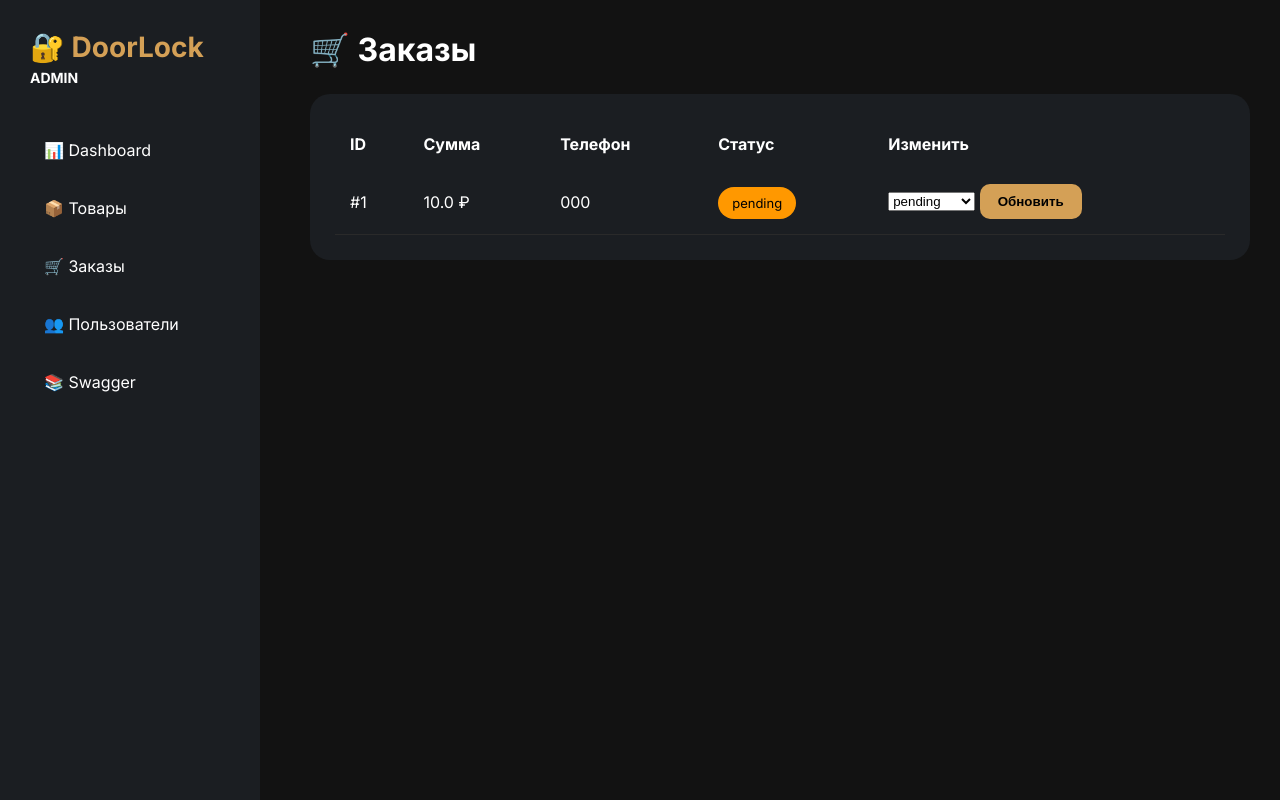
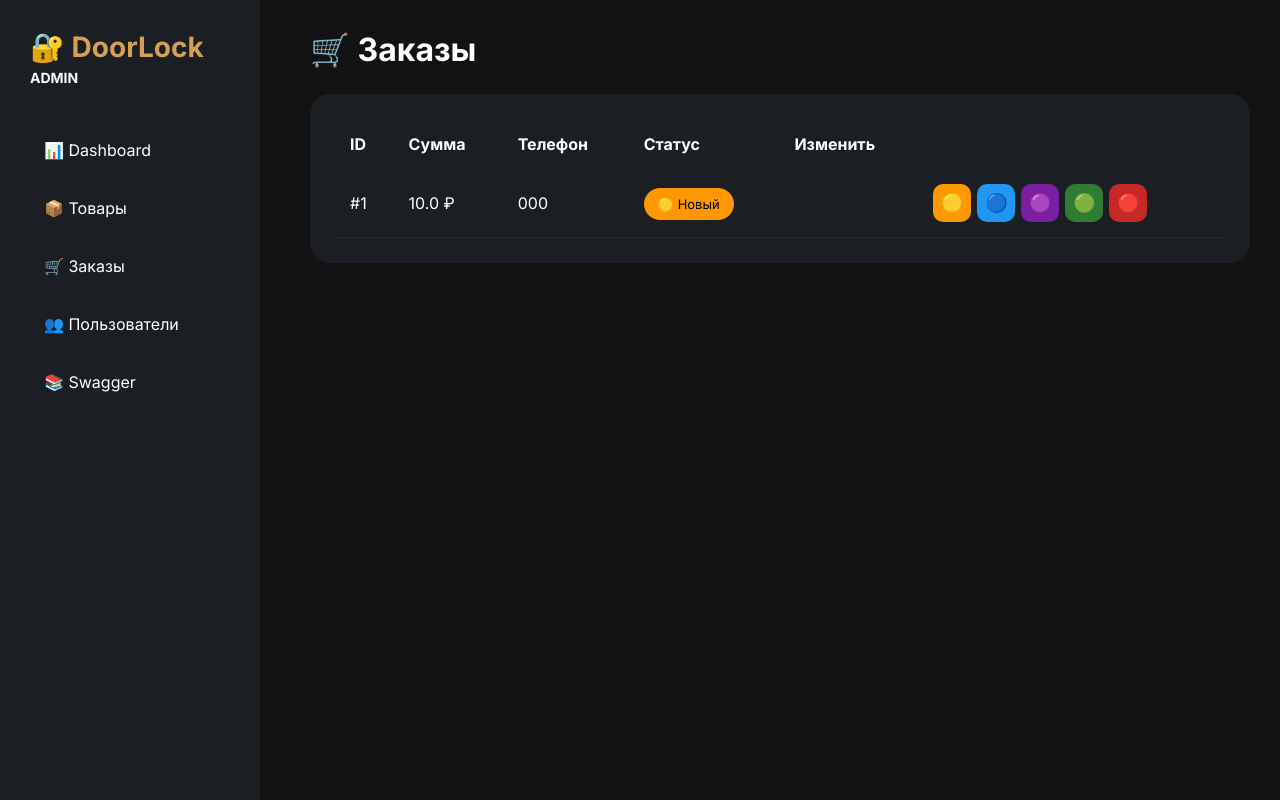
Before and after one commit to LKama/doorlock-shop, a FastAPI app: page /admin/orders in a window 1280 px wide. Run offline with FastAPI, Linux system fonts and the light colour scheme; tables that the repository leaves empty hold one stand-in row (values such as "Sample post").

Commit message:
Admin Panel Order Status

```diff
--- a/static/css/admin.css
+++ b/static/css/admin.css
@@ -263,3 +263,53 @@ body{
     background:#1B1E22;
     color:white;
 }
+
+.status-buttons{
+    display:flex;
+    gap:6px;
+    align-items:center;
+}
+
+.status-buttons form{
+    margin:0;
+}
+
+.status-btn{
+
+    width:38px;
+    height:38px;
+
+    border:none;
+
+    border-radius:10px;
+
+    cursor:pointer;
+
+    font-size:18px;
+
+    transition:.2s;
+}
+
+.status-btn:hover{
+    transform:scale(1.15);
+}
+
+.pending-btn{
+    background:#ff9800;
+}
+
+.processing-btn{
+    background:#2196f3;
+}
+
+.shipped-btn{
+    background:#7b1fa2;
+}
+
+.delivered-btn{
+    background:#2e7d32;
+}
+
+.cancelled-btn{
+    background:#c62828;
+}
--- a/templates/admin/orders.html
+++ b/templates/admin/orders.html
@@ -36,50 +36,147 @@
 
 <td>
 
-<span class="status {{ order.status }}">
-{{ order.status }}
+{% if order.status == "pending" %}
+<span class="status pending">
+🟡 Новый
 </span>
+{% endif %}
+
+{% if order.status == "processing" %}
+<span class="status processing">
+🔵 В обработке
+</span>
+{% endif %}
+
+{% if order.status == "shipped" %}
+<span class="status shipped">
+🟣 Отправлен
+</span>
+{% endif %}
+
+{% if order.status == "delivered" %}
+<span class="status delivered">
+🟢 Доставлен
+</span>
+{% endif %}
+
+{% if order.status == "cancelled" %}
+<span class="status cancelled">
+🔴 Отменён
+</span>
+{% endif %}
 
 </td>
 
 <td>
+
+<td>
+
+<div class="status-buttons">
 
 <form
 action="/admin/orders/{{ order.id }}/status"
 method="post"
 >
 
-<select name="status">
-
-<option value="pending">
-pending
-</option>
-
-<option value="processing">
-processing
-</option>
-
-<option value="shipped">
-shipped
-</option>
-
-<option value="delivered">
-delivered
-</option>
-
-<option value="cancelled">
-cancelled
-</option>
-
-</select>
+<input
+type="hidden"
+name="status"
+value="pending"
+>
 
 <button
-class="btn btn-gold"
+class="status-btn pending-btn"
+type="submit"
 >
-Обновить
+🟡
 </button>
 
 </form>
+
+<form
+action="/admin/orders/{{ order.id }}/status"
+method="post"
+>
+
+<input
+type="hidden"
+name="status"
+value="processing"
+>
+
+<button
+class="status-btn processing-btn"
+type="submit"
+>
+🔵
+</button>
+
+</form>
+
+<form
+action="/admin/orders/{{ order.id }}/status"
+method="post"
+>
+
+<input
+type="hidden"
+name="status"
+value="shipped"
+>
+
+<button
+class="status-btn shipped-btn"
+type="submit"
+>
+🟣
+</button>
+
+</form>
+
+<form
+action="/admin/orders/{{ order.id }}/status"
+method="post"
+>
+
+<input
+type="hidden"
+name="status"
+value="delivered"
+>
+
+<button
+class="status-btn delivered-btn"
+type="submit"
+>
+🟢
+</button>
+
+</form>
+
+<form
+action="/admin/orders/{{ order.id }}/status"
+method="post"
+>
+
+<input
+type="hidden"
+name="status"
+value="cancelled"
+>
+
+<button
+class="status-btn cancelled-btn"
+type="submit"
+>
+🔴
+</button>
+
+</form>
+
+</div>
+
+</td>
 
 </td>
 
```
